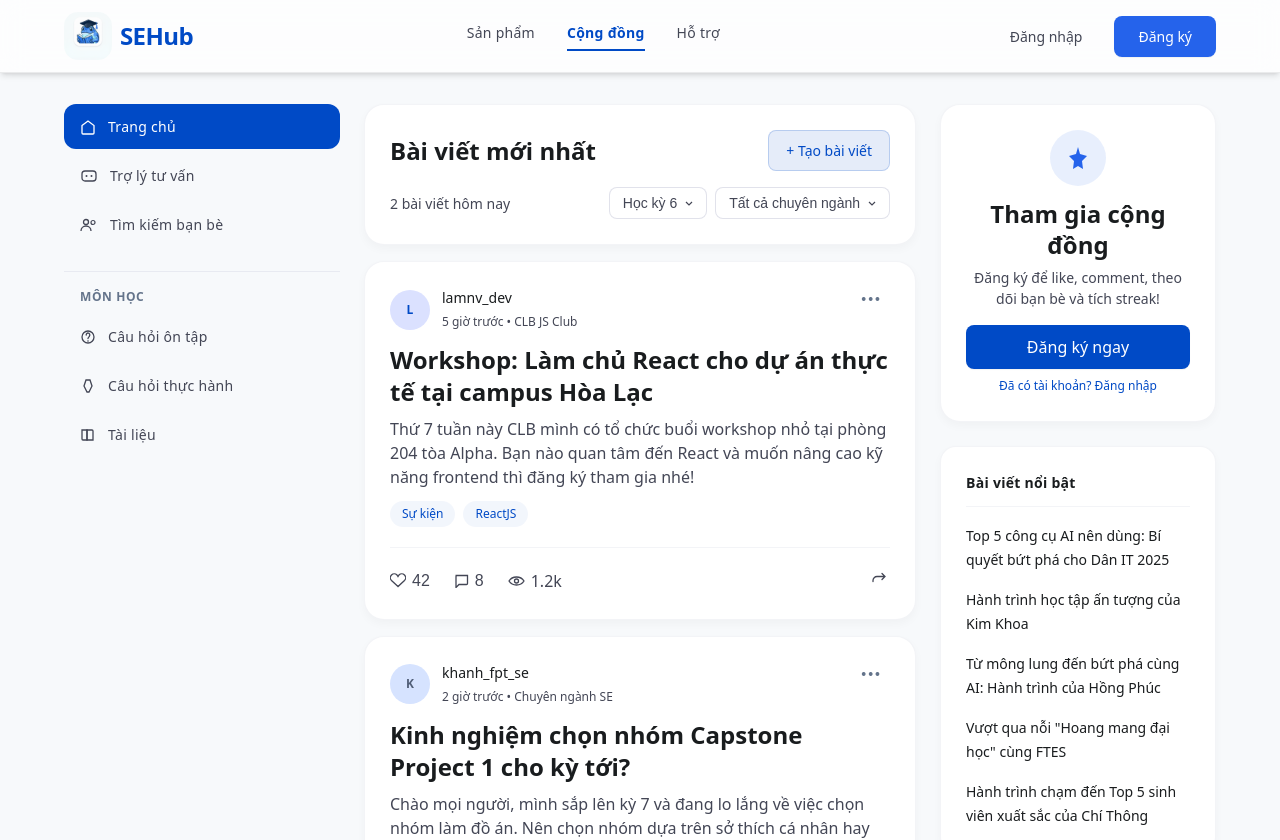
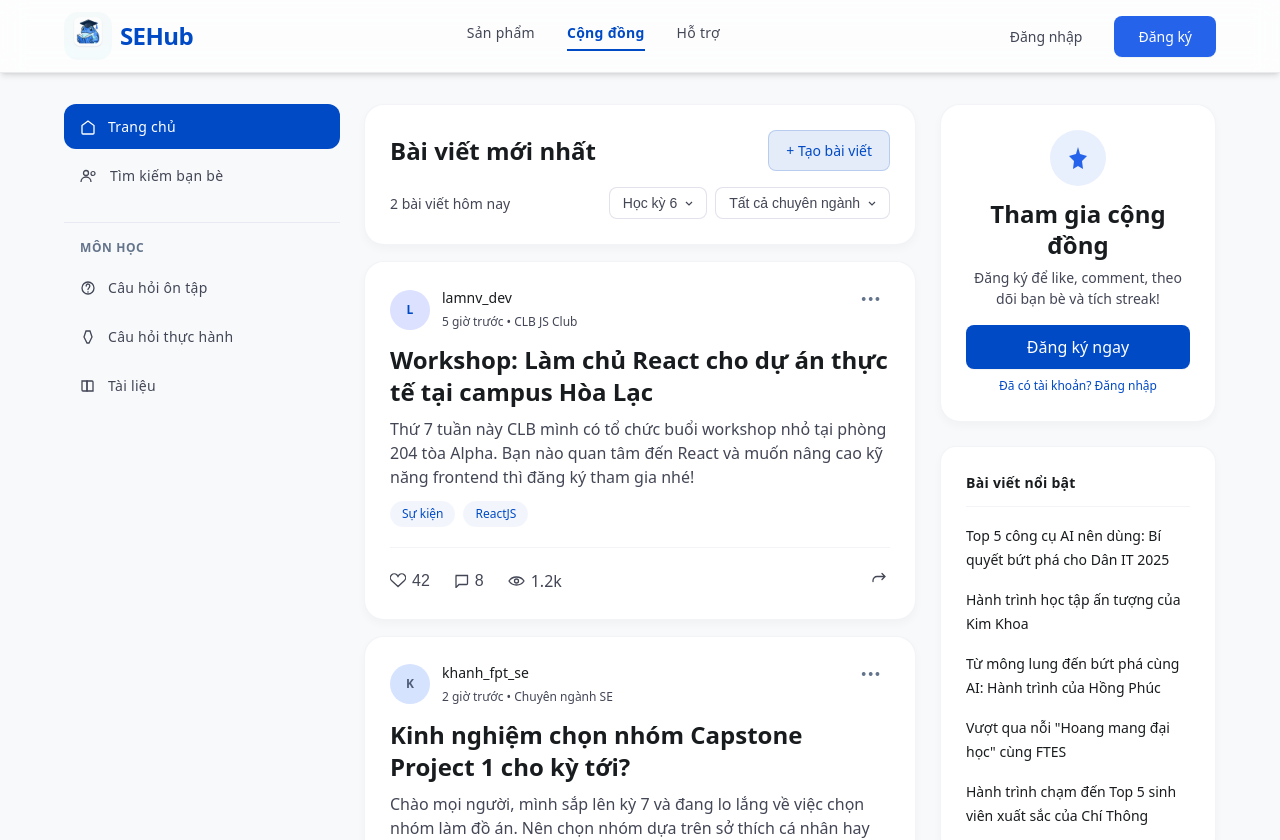
Before and after one commit to FudnSwp391/project-rbl-team-1, a React (Vite) app in the folder fe/: page /community in a window 1280 px wide. Shown: the top 840 px of the page. Built offline with nearby package versions, Linux system fonts and the light colour scheme; no server answers.

Commit message:
refactor(fe): remove BotIcon and update sidebar links for improved clarity in CommunitySidebar

```diff
--- a/fe/src/features/community/components/CommunitySidebar.jsx
+++ b/fe/src/features/community/components/CommunitySidebar.jsx
@@ -2,7 +2,6 @@ import { Link } from 'react-router-dom'
 
 const MAIN_NAV = [
   { label: 'Trang chủ', to: '/community', icon: HomeIcon, active: true },
-  { label: 'Trợ lý tư vấn', to: '/chatbot', icon: BotIcon },
   { label: 'Tìm kiếm bạn bè', to: '/friends', icon: UsersIcon },
 ]
 
@@ -51,16 +50,6 @@ function HomeIcon() {
   )
 }
 
-function BotIcon() {
-  return (
-    <svg width="18" height="16" viewBox="0 0 18 16" fill="none" aria-hidden="true">
-      <rect x="2" y="3" width="14" height="10" rx="3" stroke="currentColor" strokeWidth="1.3" />
-      <circle cx="6.5" cy="8" r="1" fill="currentColor" />
-      <circle cx="11.5" cy="8" r="1" fill="currentColor" />
-    </svg>
-  )
-}
-
 function UsersIcon() {
   return (
     <svg width="18" height="14" viewBox="0 0 18 14" fill="none" aria-hidden="true">
--- a/fe/src/features/support/supportMockData.js
+++ b/fe/src/features/support/supportMockData.js
@@ -46,7 +46,7 @@ export const SUPPORT_FAQS = [
   {
     question: 'Làm sao để liên hệ với AI trợ giảng?',
     answer:
-      'Mở mục "Trợ lý tư vấn" trên sidebar hoặc từ trang chủ sản phẩm. Bạn có thể chat trực tiếp với AI trợ giảng 24/7.',
+      'Mở mục "AI Trợ giảng" từ trang sản phẩm hoặc dashboard học tập. Bạn có thể chat trực tiếp với AI trợ giảng 24/7.',
   },
 ]
 
```
